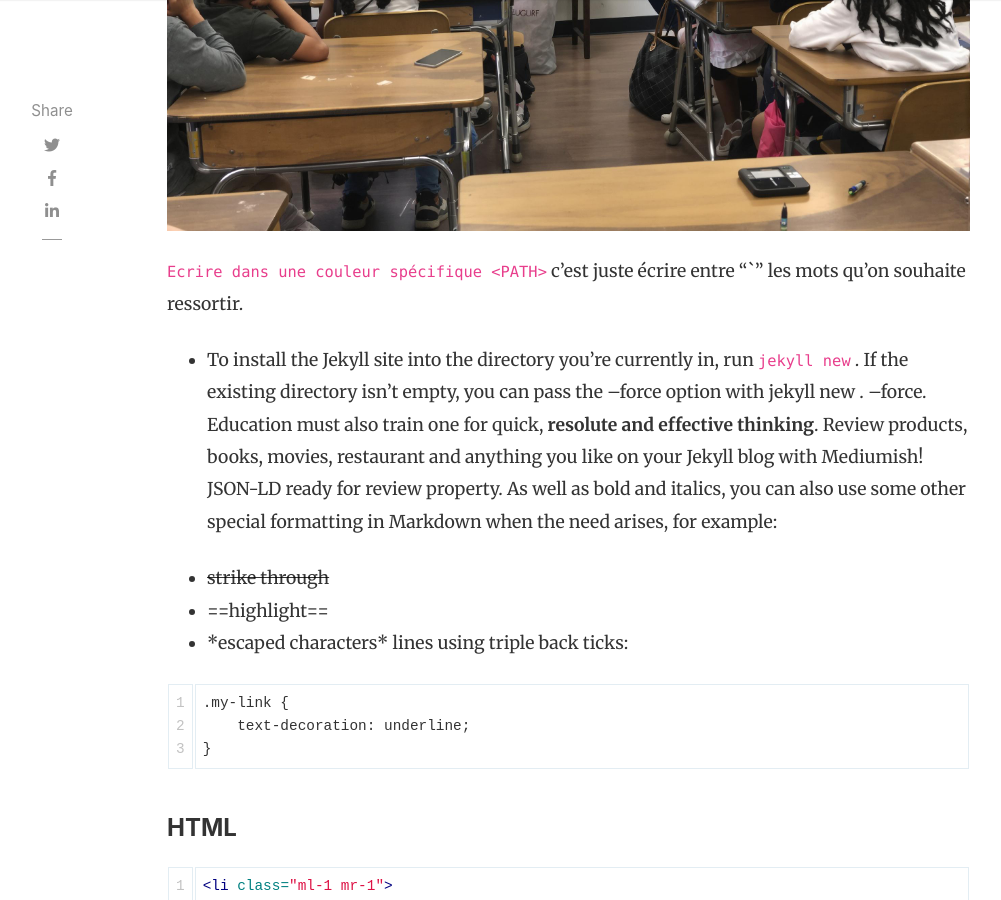
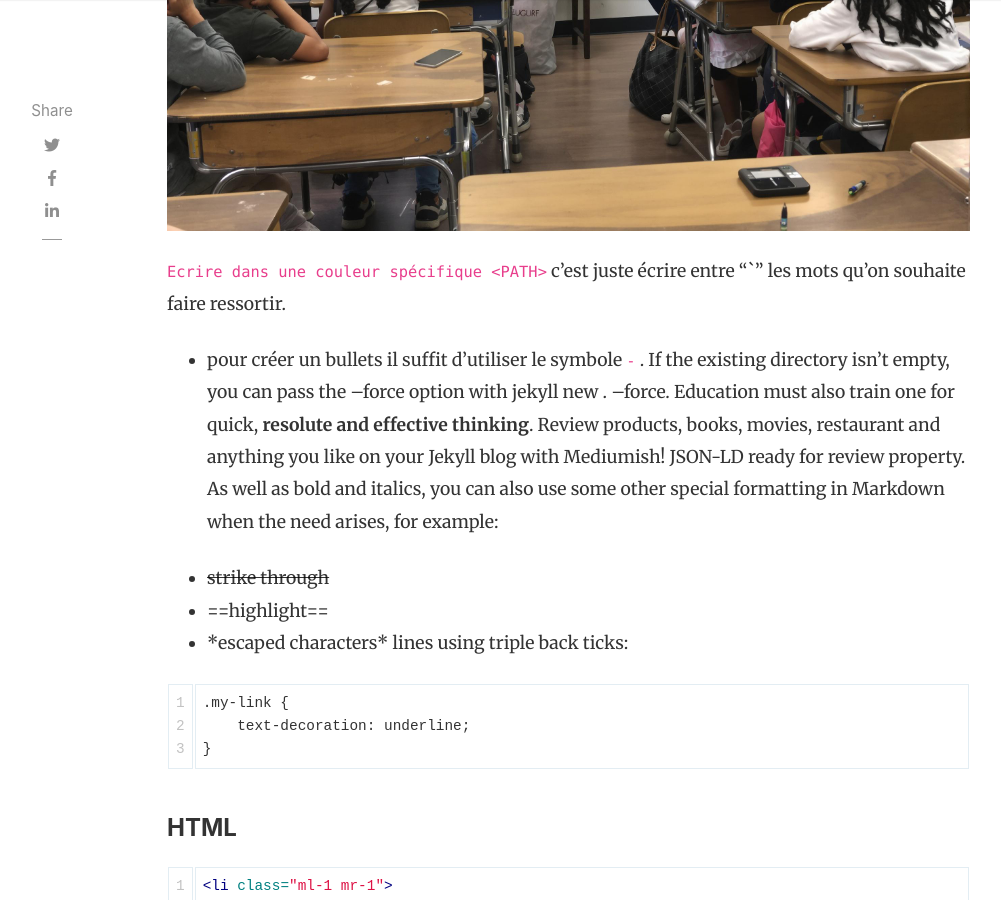
Before and after one commit to Virtualescola66/Virtualescola66.github.io, a Jekyll site: the page built from _posts/2018-01-11-customer-service.md, in a window 1280 px wide and 900 px high, scrolled down 839 px. Shown: the whole window, without its empty margins (118-1119 px from the left). Built offline with Jekyll 4.4.1, drawn with Linux system fonts in a browser that asks for light colours; nearby versions of some CDN libraries; comment, search, counter and statistics services are not loaded.

Commit message:
Update 2018-01-11-customer-service.md

```diff
--- a/_posts/2018-01-11-customer-service.md
+++ b/_posts/2018-01-11-customer-service.md
@@ -10,9 +10,9 @@ featured: true
 hidden: true
 rating: 4.9
 ---
-`Ecrire dans une couleur spécifique <PATH>` c'est juste écrire entre "`" les mots qu'on souhaite ressortir.
+`Ecrire dans une couleur spécifique <PATH>` c'est juste écrire entre "`" les mots qu'on souhaite faire ressortir.
 
-- To install the Jekyll site into the directory you're currently in, run `jekyll new` . If the existing directory isn't empty, you can pass the --force option with jekyll new . --force.
+- pour créer un bullets il suffit d'utiliser le symbole `-` . If the existing directory isn't empty, you can pass the --force option with jekyll new . --force.
 Education must also train one for quick, **resolute and effective thinking**.
 Review products, books, movies, restaurant and anything you like on your Jekyll blog with Mediumish! JSON-LD ready for review property.
 As well as bold and italics, you can also use some other special formatting in Markdown when the need arises, for example:
```
